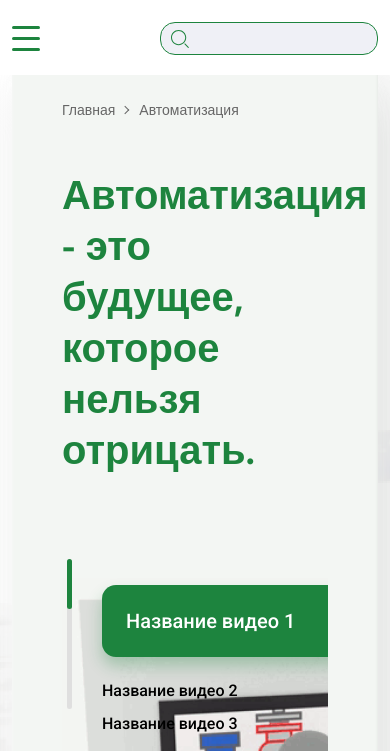
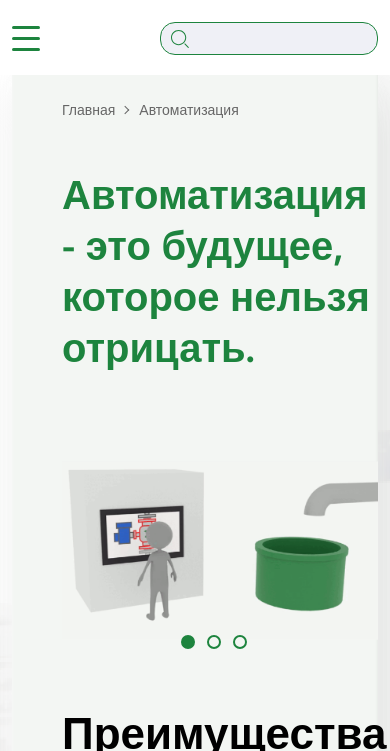
Before and after one commit to alex-web-dev/newkey, a website built with webpack: page src/autom.html in a window 390 px wide. Shown: the part 93-844 px from the top of the page. Built offline with nearby package versions, Linux system fonts and the light colour scheme.

Commit message:
fix images

```diff
--- a/src/index.js
+++ b/src/index.js
@@ -96,12 +96,19 @@ const slider = new Swiper('.slides__list', {
     renderBullet: function (index, className) {
       return '<span class="' + className + '">' + (menu[index]) + '</span>';
     }
-
   },
   scrollbar: {
     el: '.swiper-scrollbar',
     draggable: true,
-  },scrollbarHide: false
+  },
+  breakpoints: {
+    992: {
+      direction: 'vertical',
+    },
+    320: {
+      direction: 'horizontal',
+    }
+  }
 });
 
 const slidesAll = document.querySelector('.slides__total');
--- a/src/scss/media.scss
+++ b/src/scss/media.scss
@@ -5,6 +5,10 @@
                 margin-right: 40px;
             }
         }
+    }
+
+    .slides__img {
+        max-width: 70%;
     }
 }
 
@@ -216,6 +220,13 @@
             }
         }
     }
+
+    .slides {
+       .swiper-pagination-bullet-active {
+           width: 210px;
+           padding: 18px;
+       }
+    }
 }
 
 @media (max-width: 1100px) {
@@ -250,6 +261,45 @@
                     display: none;
                 }
             }
+        }
+    }
+
+    .slides {
+        &__list {
+            height: auto;
+        }
+
+        &__img {
+            max-width: 100%;
+        }
+
+        &__fraction,
+        .swiper-scrollbar {
+            display: none;
+        }
+
+        .swiper-pagination {
+            display: flex;
+            justify-content: center;
+            top: initial;
+            bottom: 0;
+            left: 50%;
+            transform: translateX(-50%);
+        }
+
+        .swiper-pagination-bullet {
+            font-size: 0;
+            width: 14px;
+            height: 14px;
+            border-radius: 50%;
+            border: 2px solid $color-primary;
+            margin: 0 12px 0 0 !important;
+            display: block;
+        }
+
+        .swiper-pagination-bullet-active {
+            padding: 0;
+            box-shadow: none;
         }
     }
 }
--- a/src/scss/styles.scss
+++ b/src/scss/styles.scss
@@ -6,7 +6,6 @@
 
 body {
     background-image: url('../images/bg.png');
-    // background-image: url('file:///D://Sites/newkey/dist/images/bg.png');
 }
 
 .title1,
@@ -617,7 +616,7 @@ body {
 }
 
 .slides {
-    padding: 50px 50px 0;
+    padding: 50px 0 0 50px;
 
     &__title1 {
         max-width: 760px;
--- a/webpack.config.js
+++ b/webpack.config.js
@@ -125,7 +125,7 @@ let conf = {
 				loader: 'url-loader',
 				// loader: 'file-loader',
 				options: {
-					limit: 38000,
+					limit: 2500,
 					// name: 'images/[name].[ext]',
 				}
 			},
```
Also changed, not shown: dist/35b254d9b278814e0dc71f722c1f9994.svg (added), dist/9ae51b48f12516b1705c69adb2b2f81b.svg (added), dist/autom.html, dist/index.html, 6 other files.
